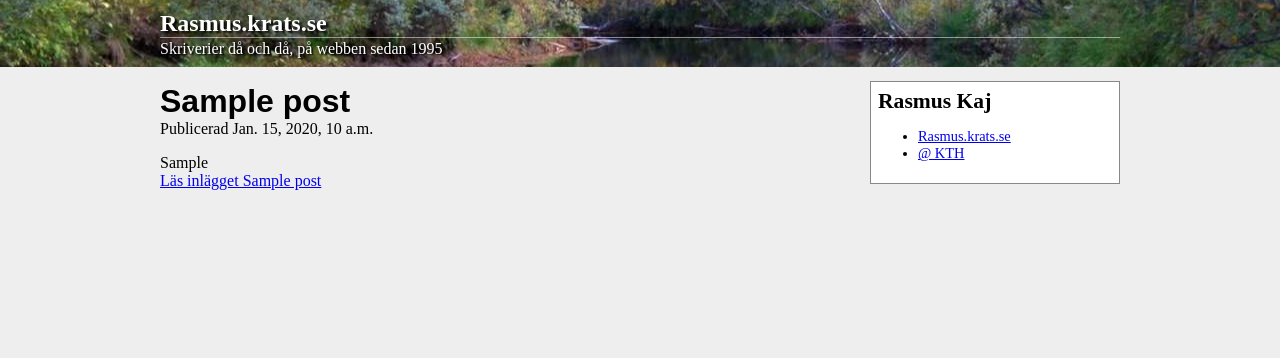
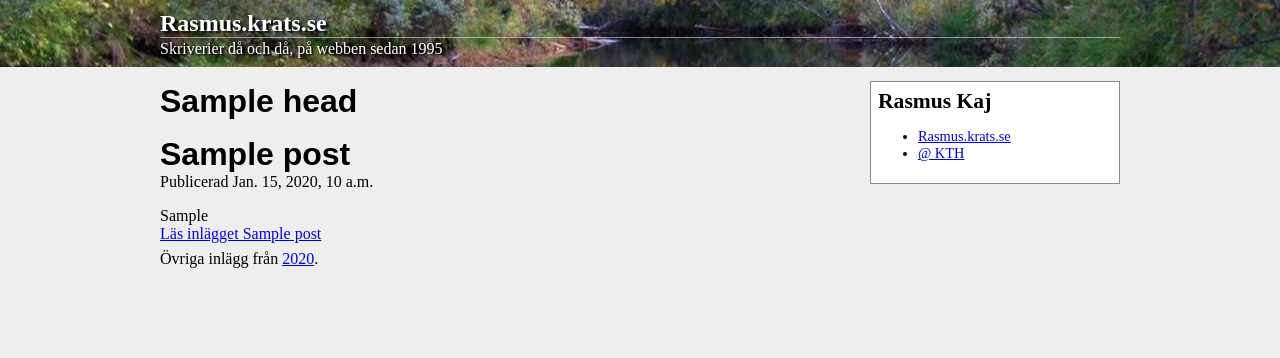
Before and after one commit to kaj/r5, a Django app: template blog/templates/blog/index.html in a window 1280 px wide. Shown: the top 358 px of the page. Run offline with Django 3.2, Linux system fonts and the light colour scheme; tables that the repository leaves empty hold one stand-in row (values such as "Sample post"); the template is opened without the code that fills it: values that come from a table or form of the project are taken from there, most other values are stand-ins (such as "Sample title", 1, 10 or a date in 2020).

Commit message:
Link to per-year indexes from (year and main) indexes.

```diff
--- a/blog/static/blog.css
+++ b/blog/static/blog.css
@@ -39,7 +39,7 @@ html, body {
 #main {
     float: left;
     width: 72%;
-    margin: 0;
+    margin: 1em 0;
     padding: 0;
 }
 .sideblockwrap {
--- a/blog/templates/blog/index.html
+++ b/blog/templates/blog/index.html
@@ -1,8 +1,11 @@
 {% extends "blog/base.html" %}
 
-{% block title %}{{head}}{% endblock %}
+{% block title %}Rasmus.krats.se{%if head%} - {{head}}{%endif%}{% endblock %}
 
 {% block main %}
+    {% if head %}
+        <h1>{{head}}</h1>
+    {% endif %}
     {% for post in posts %}
     <article>
       <header>
@@ -21,4 +24,7 @@
       </p>
     </article>
     {% endfor %}
+    <p>Övriga inlägg från
+      {% for y in years %}
+      <a href="/{{y}}/">{{y}}</a>{% if not forloop.last %}, {% endif %}{% endfor %}.</p>
 {% endblock %}
--- a/blog/views.py
+++ b/blog/views.py
@@ -11,8 +11,8 @@ def index(request, year=None):
         head = u'inlägg från %s' % year
         posts = get_list_or_404(all_posts, posted_time__year=year)
     else:
-        head = u'Rasmus.krats.se'
-        posts = Post.objects.exclude(posted_time__exact=None)[:50]
+        head = None
+        posts = Post.objects.exclude(posted_time__exact=None)[:5]
 
     return direct_to_template(request, 'blog/index.html', {
             'head': head,
```
